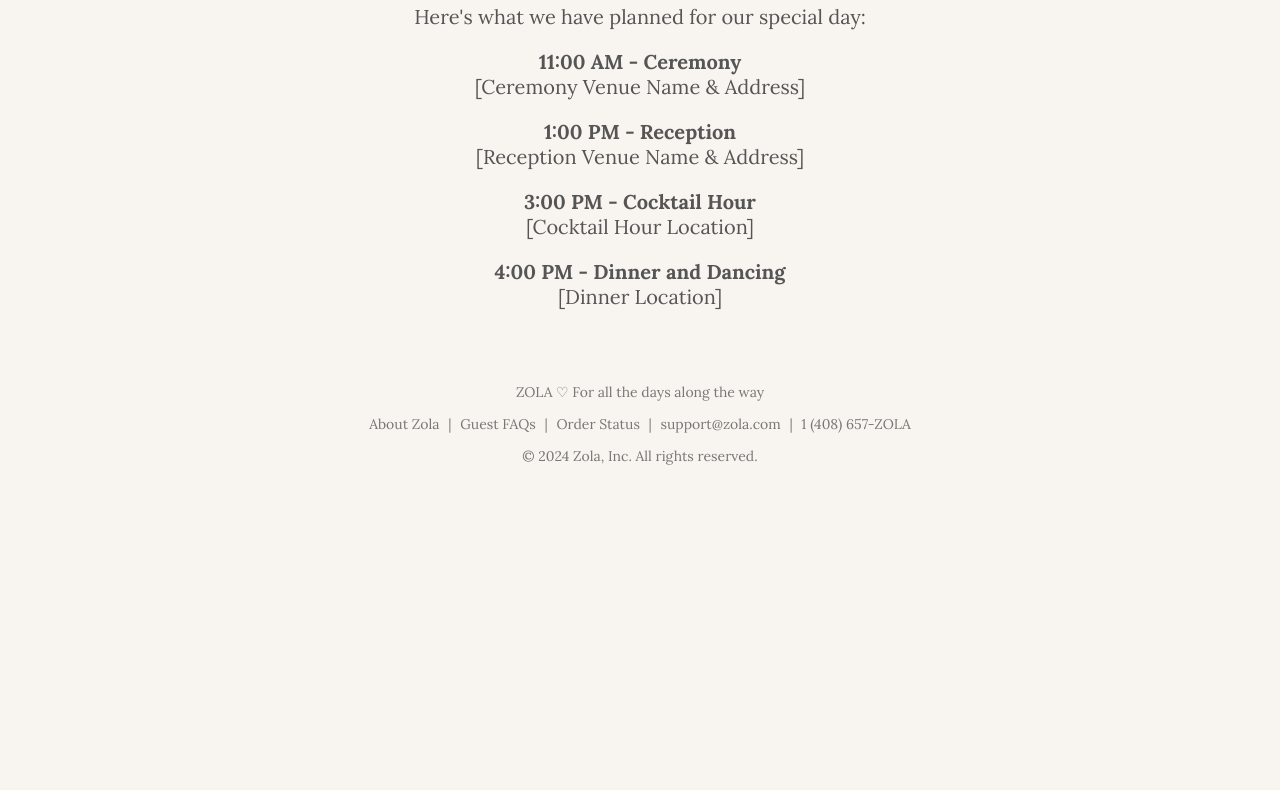
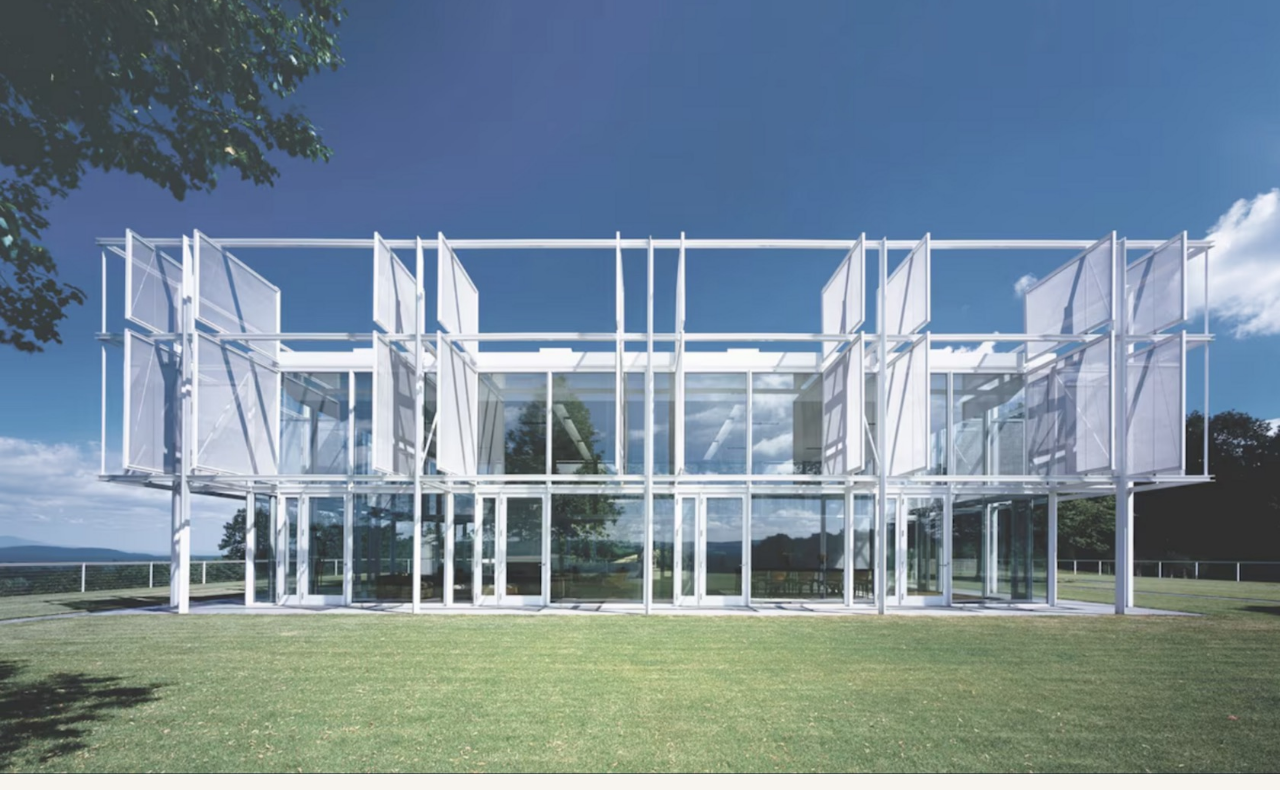
Before and after one commit to JohnnyMa314/wedding, a plain HTML site: page schedule.html in a window 1280 px wide. Shown: the part 262-1052 px from the top of the page. Before the commit the page ends 800 px from the top, so only its background shows below. Drawn offline with nearby package versions, Linux system fonts and the light colour scheme.

Commit message:
Update schedule.html

```diff
--- a/schedule.html
+++ b/schedule.html
@@ -40,6 +40,17 @@
         nav a.active {
             text-decoration: underline;
         }
+
+         .header-image {
+            text-align: center;
+            margin: 20px 0;
+        }
+
+        .header-image img {
+            max-width: 100%;
+            height: auto;
+        }
+
 
         .content {
             text-align: center;
@@ -87,6 +98,12 @@
         </nav>
     </header>
 
+        <!-- Centered Header Image -->
+    <div class="header-image">
+        <img src="images/taghkanic-house.png" alt="Schedule Image">
+    </div>
+
+
     <!-- Content Section -->
     <section class="content">
         <h2>Schedule</h2>
```
